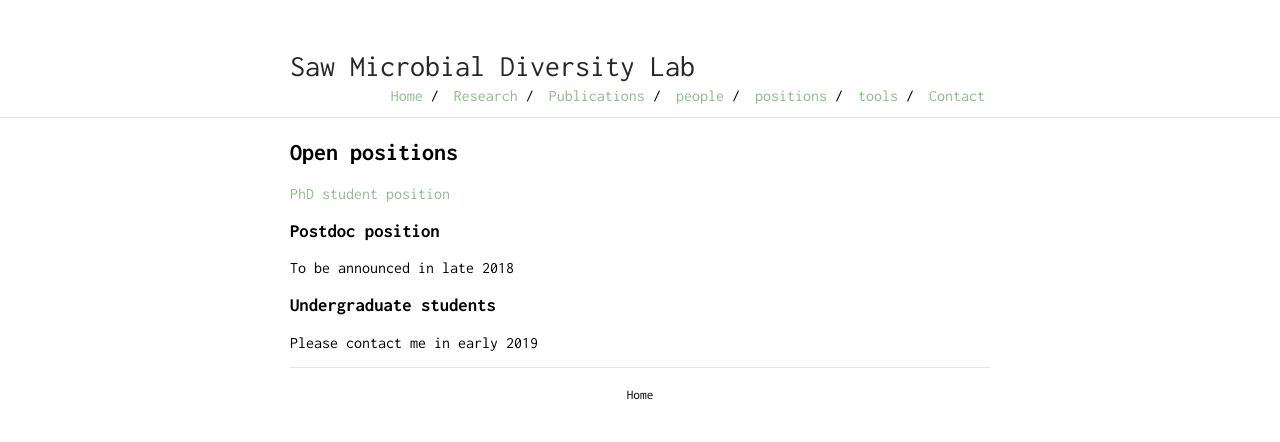
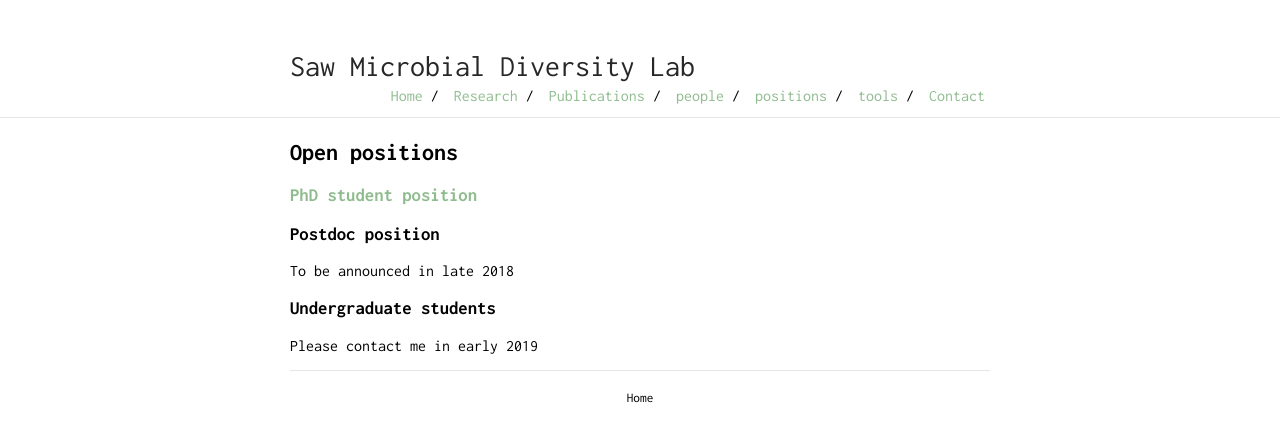
Before and after one commit to jimmysaw/jimmysaw.github.io, a Jekyll site: the page built from positions.md, in a window 1280 px wide. Shown: the top 442 px of the page. Built offline with Jekyll 4.4.1, drawn with Linux system fonts in a browser that asks for light colours; our own code applies the rules of GitHub Pages for plain Markdown files.

Commit message:
edited heading

```diff
--- a/positions.md
+++ b/positions.md
@@ -5,7 +5,7 @@ is_contact: true
 
 ## Open positions
 
-[PhD student position](phd)
+### [PhD student position](phd)
 
 ### Postdoc position
 
```
